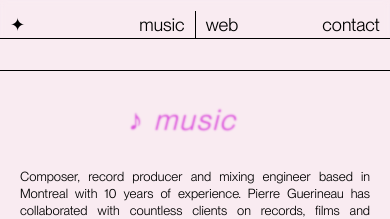
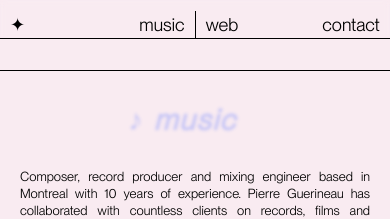
Before and after one commit to piaere/pg-official-v2, a React (Vite) app in the folder pg-vite/: page /music in a window 390 px wide. Shown: the top 219 px of the page. Built offline with nearby package versions, Linux system fonts and the light colour scheme.

Commit message:
logo color

```diff
--- a/pg-vite/src/css/Global.css
+++ b/pg-vite/src/css/Global.css
@@ -120,13 +120,14 @@ video {
   font-style: italic;
   letter-spacing: 5px;
   color: transparent;
-  text-shadow: 0 0 0.15vw #8686ff;
-  transition: all 3s ease-in-out;
+  text-shadow: 0 0 0.4vh #c4c4f6;
+  transition: all 2s ease-out;
+  font-weight: 900;
 }
 
 .logo:hover {
   transform: scale(1.1);
-  text-shadow: 0 0 5px rgb(228, 228, 228);
+  text-shadow: 0 0 5px rgb(249, 235, 241);
   letter-spacing: 10px;
   padding-left: 8px;
 
@@ -352,12 +353,12 @@ video {
     padding: 0 0 40px;
     font-size: 7.5vw;
     letter-spacing: 2px;
-    text-shadow: 0 0 2px rgb(219, 78, 219);
+    /* text-shadow: 0 0 2px rgb(219, 78, 219); */
   }
 
 
   .logo:hover {
-    text-shadow: 0 0 3px rgba(0, 0, 0, 1);
+    /* text-shadow: 0 0 3px rgba(0, 0, 0, 1); */
     letter-spacing: 4px;
   }
 
```
